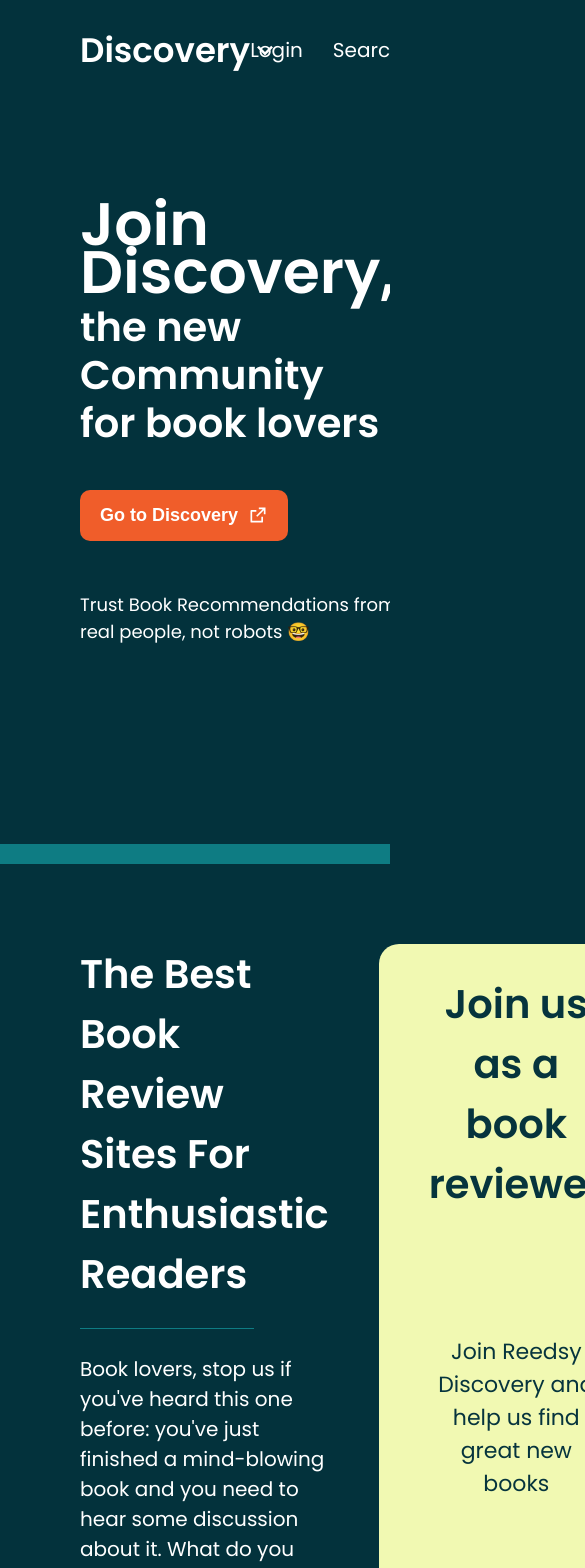
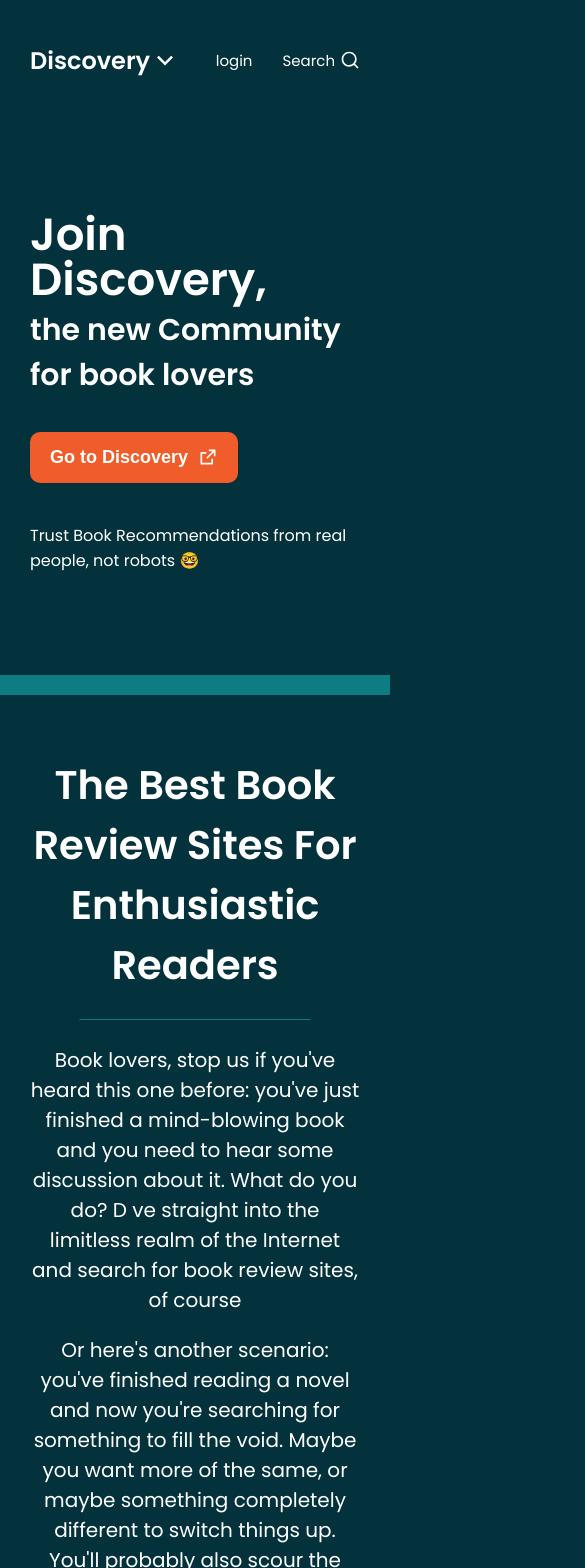
Before and after one commit to manshadchangampalli/revive-competition, a React (Create React App) app: page / in a window 390 px wide. Shown: the top 1568 px of the page, 585 px wide, since content can reach past the window. Built offline with nearby package versions, Linux system fonts and the light colour scheme.

Commit message:
#added: the all page is now responsive

```diff
--- a/src/App.css
+++ b/src/App.css
@@ -20,9 +20,11 @@
   padding: 0;
   box-sizing: border-box;
 }
+html {
+  scroll-behavior: smooth;
+}
 body {
   width: 100vw;
-  position: relative;
   overflow-x: hidden;
   background: #03323c;
 }
@@ -35,10 +37,16 @@ h2 {
 p {
   font-family: "Poppins", sans-serif;
 }
-.backgroundText{
+.pages {
+  position:relative ;
+  max-width: 100vw;
+  overflow-x: hidden;
+}
+.backgroundText {
   position: absolute;
   right: 0%;
   max-height: 100vh;
   transform: translateX(30%);
   bottom: 200px;
+  z-index: -1;
 }
--- a/src/Page.jsx
+++ b/src/Page.jsx
@@ -4,11 +4,12 @@ import CardsSection from './components/CardsSeciton/CardsSection'
 import End from './components/End/End'
 import FormSection from './components/FormSection/FormSection'
 import Hero from './components/Hero/Hero'
+import './Responsive.scss'
 import LastSection from './components/LastSection/LastSection'
 
 const Page = () => {
     return (
-        <div>
+        <div className='pages' >
             <Hero />
             <div style={{ width: "100%", height: "20px", background: "#0E7C83" }} ></div>
             <BookReviwer />
@@ -16,7 +17,7 @@ const Page = () => {
             <FormSection />
             <LastSection />
             <End />
-            <img src='images/discovery.svg' className="backgroundText"/>
+            <img src='images/discovery.svg' className="backgroundText" />
         </div>
     )
 }
--- /dev/null
+++ b/src/Responsive.scss
@@ -0,0 +1,184 @@
+@media (max-width: 1200px) {
+
+.last-section{
+    overflow: hidden;
+}
+  .hero-page .left-side {
+    padding: 20px 10px 80px 80px;
+  }
+  .book-reviewer {
+    grid-gap: 10px;
+  }
+}
+@media (max-width: 1024px) {
+  .hero-page .left-side {
+    padding: 30px 10px 80px 30px;
+  }
+  .book-reviewer {
+    padding: 60px 30px;
+  }
+  .cards-section {
+    grid-gap: 30px;
+    padding: 50px 30px;
+    .card-container {
+      grid-gap: 30px;
+    }
+  }
+  .hero-page .left-side-content .content-container {
+    grid-gap: 20px;
+  }
+}
+
+@media (max-width: 900px) {
+  .hero-page {
+    grid-template-columns: 1fr;
+    img {
+      display: none;
+    }
+    .left-side {
+      padding-top: 0;
+      padding: 30px;
+    }
+  }
+  .hero-page .left-side-content .content-container {
+    grid-gap: 40px;
+  }
+  .hero-page .left-side-content .content-container button img {
+    display: block;
+  }
+  .hero-page .left-side .header .items .search {
+    img {
+      display: block;
+    }
+  }
+}
+
+@media (max-width: 800px) {
+  .book-reviewer {
+    grid-template-columns: 1fr;
+    .left-sec {
+      text-align: center;
+      h1::after {
+        left: 50%;
+        transform: translateX(-50%);
+      }
+    }
+  }
+  .book-reviewer .card {
+    justify-self: center;
+    grid-gap: 25px;
+  }
+  .cards-section .header h1 {
+    font-size: 35px;
+  }
+  .cards-section .card-container {
+    grid-template-columns: repeat(2, 1fr);
+  }
+  .hero-page{
+    height: auto;
+    min-height: 80vh;
+}
+}
+
+@media (max-width: 640px) {
+  .form-section .form-box {
+    width: 500px;
+    align-items: center;
+  }
+  .last-section .box {
+    width: 500px !important;
+  }
+  .cards-section .header h1 {
+    font-size: 20px;
+  }
+  .cards-section .header p {
+    font-size: 16px;
+  }
+  .last-section .top-button {
+    right: 10px !important;
+  }
+  .form-section .form-box .signup,
+  .form-section .form-box .login {
+    display: grid;
+    width: 100%;
+    grid-gap: 10px;
+    justify-content: center;
+    justify-items: center;
+  }
+  .signup h1 {
+    font-size: 24px;
+  }
+
+}
+
+@media (max-width: 520px) {
+  .hero-page .left-side .header h2 {
+    font-size: 24px;
+  }
+  .hero-page .left-side .header .items p {
+    font-size: 15px;
+  }
+  .form-section .form-box {
+    width: 95%;
+  }
+  .last-section .box {
+    width: 95% !important;
+  }
+  .copyright {
+    padding: 15px;
+  }
+  .cards-section .card-container {
+    grid-template-columns: 1fr;
+  }
+  .hero-page .left-side-content .content-container {
+    h1 {
+      font-size: 45px;
+      line-height: 1;
+      span {
+        font-size: 30px;
+      }
+    }
+    p {
+      font-size: 16px;
+    }
+  }
+}
+
+@media (max-width: 380px) {
+  .hero-page .left-side {
+    padding: 15px;
+    .header .items {
+      grid-gap: 10px;
+    }
+  }
+  .book-reviewer {
+      padding: 15px;
+      .left-sec {
+      h1{
+          font-size: 24px;
+      }
+      p{
+          font-size:  16px;
+      }
+    }
+    .card{
+        padding:20px 10px;
+        h1{
+            font-size: 24px;
+            line-height:1 ;
+        }
+        p{
+            font-size: 16px;
+        }
+    }
+  }
+  .cards-section{
+      padding: 15px;
+  }
+  .hero-page .left-side .header .items p {
+      display: none;
+  }
+  .hero-page .left-side .header .items .login img {
+    display: block;
+  }
+}
--- a/src/components/BookReviewer/BookReviewer.scss
+++ b/src/components/BookReviewer/BookReviewer.scss
@@ -37,8 +37,10 @@
     display: grid;
     justify-self: end;
     color: #06343d;
+    place-items: center;
     text-align: center;
     h1 {
+      line-height: .8;
       font-size: 40px;
     }
     p {
--- a/src/components/Hero/Hero.jsx
+++ b/src/components/Hero/Hero.jsx
@@ -8,7 +8,10 @@ const Hero = () => {
                 <div className="header">
                     <h2>Discovery</h2>
                     <div className="items">
-                        <p>Login</p>
+                    <div className='login'>
+                            <p>login</p>
+                            <img src="images/icons/login.svg" alt="" />
+                        </div>
                         <div className='search'>
                             <p>Search</p>
                             <img src="images/icons/search.svg" alt="" />
--- a/src/components/Hero/Hero.scss
+++ b/src/components/Hero/Hero.scss
@@ -9,6 +9,7 @@
         width: 100%;
         height: 100%;
         object-fit: cover;
+        max-height: 100vh;
         object-position: bottom left;
     }
     .left-side{
@@ -17,6 +18,7 @@
         position: relative;
         padding: 20px 80px 80px 80px;
         display: grid;
+        grid-gap: 50px;
         grid-template-rows: 60px auto;
         &-content{
             width: 100%;
@@ -77,6 +79,11 @@
                     align-items: center;
                     gap: 5px;
                 }
+                .login{
+                    img{
+                        display: none;
+                    }
+                }
             }
             h2{
                 font-size: 34px;
--- a/src/components/LastSection/LastSection.jsx
+++ b/src/components/LastSection/LastSection.jsx
@@ -4,7 +4,7 @@ import './LastSection.scss'
 const LastSection = () => {
     return (
         <div className="last-section">
-            <div className="top-button">
+            <div onClick={() => window.scrollTo(0, 0)} className="top-button">
                 <img src="images/icons/arrowTop.svg" alt="" />
             </div>
             <div className="box">
--- a/src/components/LastSection/LastSection.scss
+++ b/src/components/LastSection/LastSection.scss
@@ -1,10 +1,12 @@
 .last-section {
-  width: 100vw;
+  max-width: 100vw;
+  overflow-x: hidden;
   height: auto;
   padding: 100px 0 100px 0;
   position: relative;
   display: grid;
   place-items: center;
+  width: 100vw;
   .box {
     width: 550px;
     height: auto;
@@ -50,6 +52,7 @@
     border-radius: 50%;
     position: absolute;
     right: 50px;
+    cursor: pointer;
     bottom: 50px;
     img{
         width: 60px;
```
Also changed, not shown: public/images/icons/login.svg (added).
